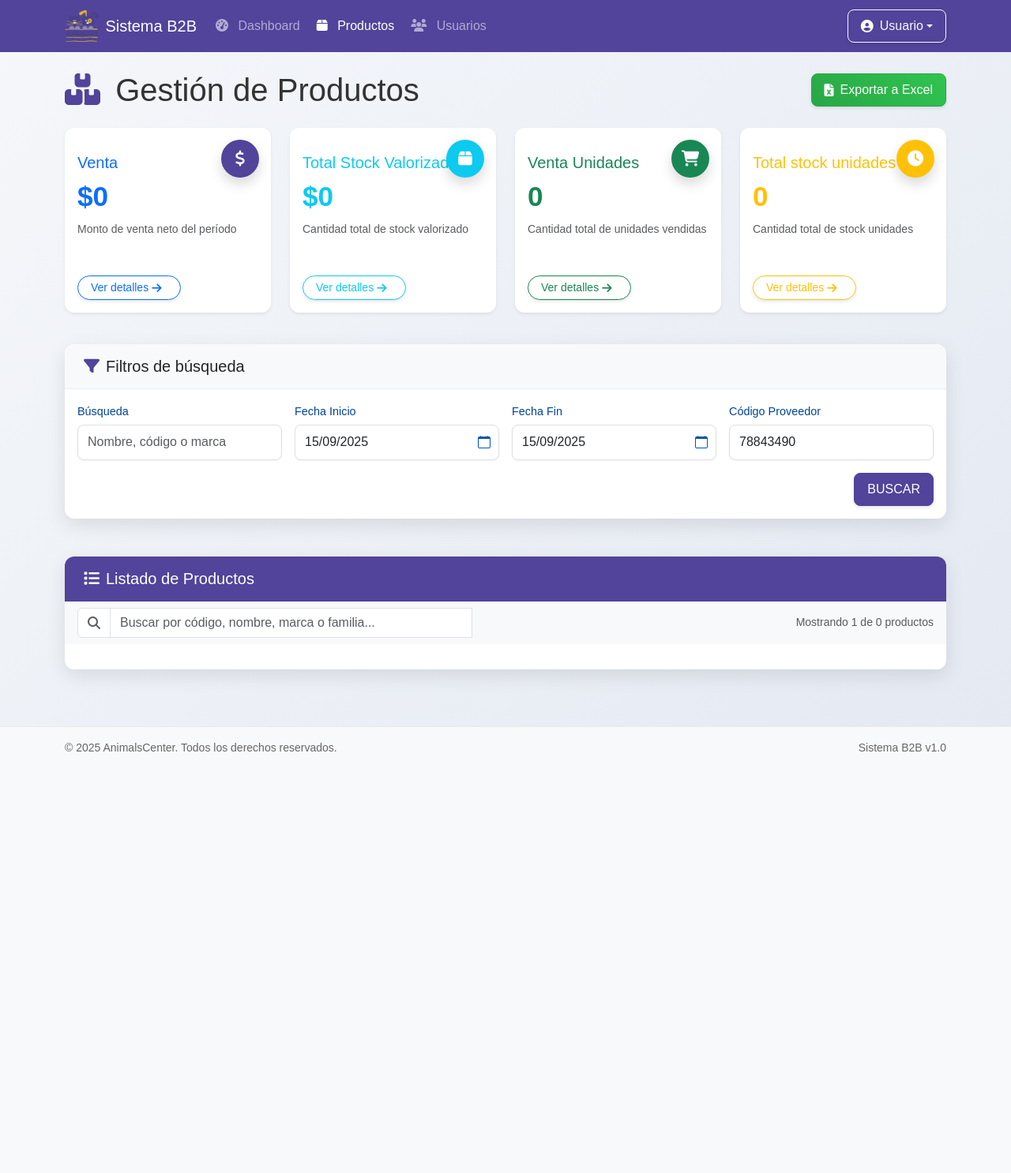
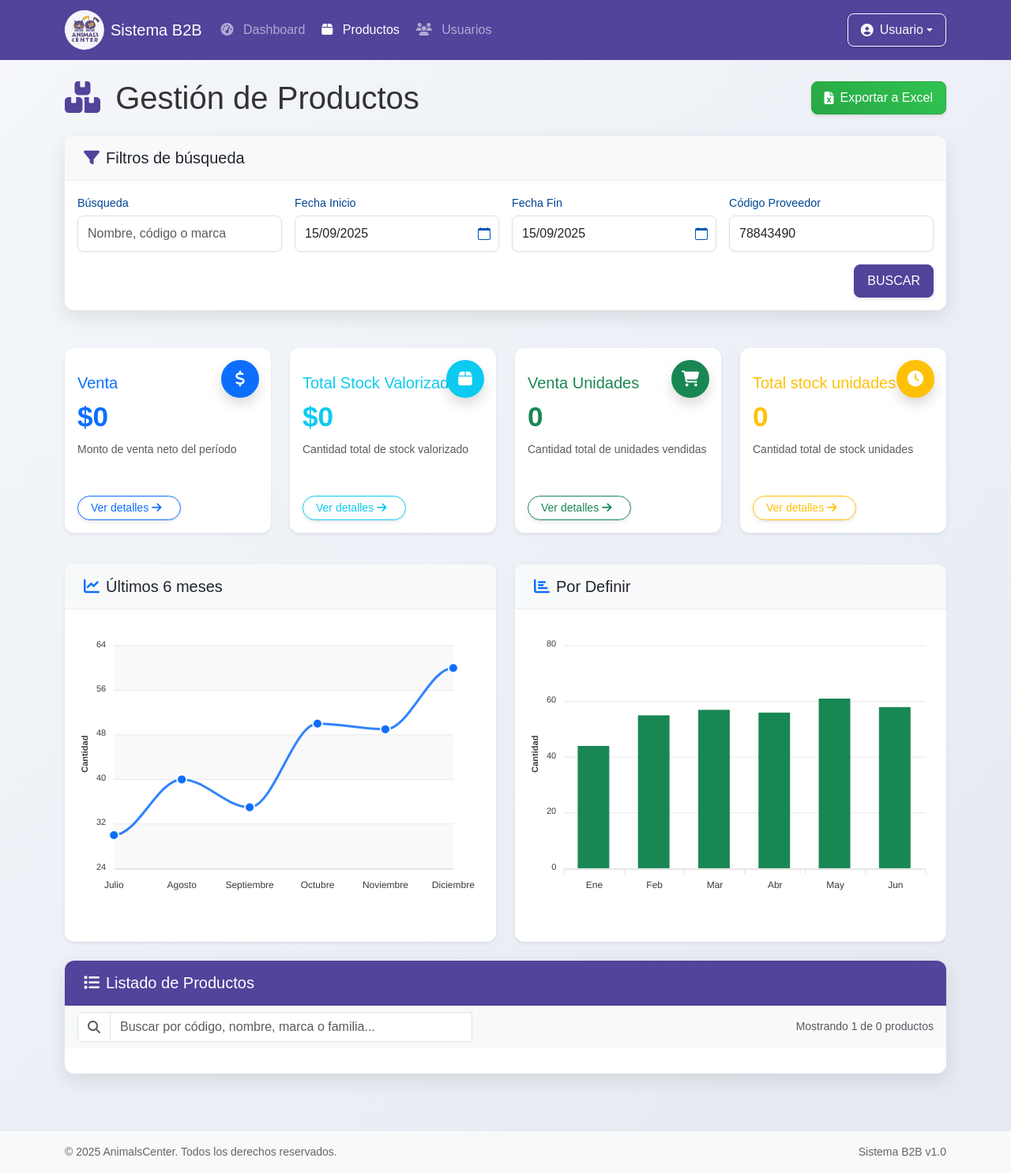
Before and after one commit to Aplicaciones-Web-Chile/animalscenter-b2b, a PHP site: page /productos.php in a window 1280 px wide. Shown: the whole page at 79% size. Before the commit the page ends 952 px from the top, so only its background shows below. Run offline with PHP 8.4, Linux system fonts and the light colour scheme; a user stored in the database is signed in; data that the repository does not hold is empty; some libraries are stand-ins or nearby versions.

Commit message:
Cambios visuales
Se utiliza colores corporativos
Se mejora la visibilidad del logo
Cambios de estructura en Productos

```diff
--- a/public/css/style.css
+++ b/public/css/style.css
@@ -19,6 +19,24 @@ body {
 z-index: -1;
 }
 
+.bg-venta{
+  background-color:#0d6efd;
+}
+
+.btn-venta{
+  color:white;
+  background:linear-gradient(45deg, #4080df, #0d6efd);
+  border-color:#0d6efd;
+}
+
+.btn-venta:hover{
+  color: white;
+  background: linear-gradient(45deg, #0a5eda, #0d6efd);
+  border-color: #0d6efd;
+  transform: translateY(-1px);
+  box-shadow: 0 3px 6px rgba(0, 0, 0, 0.15);
+}
+
 .login-container {
 position: relative;
 z-index: 1;
@@ -29,15 +47,10 @@ body {
 }
 
 .login-card {
-  background-color: rgba(
-    255,
-    255,
-    255,
-    0.95
-  ); /* Fondo blanco con transparencia */
+background-color: rgba(255, 255, 255, 0.95); /* Fondo blanco con transparencia */
 border-radius: 10px;
 padding: 2rem;
-  box-shadow: 0 0 20px rgba(0, 0, 0, 0.2);
+box-shadow: 0 0 20px rgba(0,0,0,0.2);
 }
 
 /* Colores personalizados */
@@ -59,8 +72,7 @@ body {
   transition: all 0.3s ease;
 }
 
-.btn-primary:hover,
-.btn-primary:focus {
+.btn-primary:hover, .btn-primary:focus {
   background-color: var(--secondary-color);
   border-color: var(--secondary-color);
   transform: translateY(-2px);
@@ -69,7 +81,7 @@ body {
 
 /* Mejoras de navegación */
 .navbar-brand img {
-  max-height: 40px;
+  max-height: 50px;
 }
 
 .nav-item {
@@ -223,7 +235,7 @@ body {
 }
 
 .custom-tooltip:hover::before {
-  content: "";
+  content: '';
   position: absolute;
   bottom: 100%;
   left: 50%;
@@ -467,14 +479,8 @@ body {
 
 /* Animaciones */
 @keyframes fadeIn {
-  from {
-    opacity: 0;
-    transform: translateY(20px);
-  }
-  to {
-    opacity: 1;
-    transform: translateY(0);
-  }
+  from { opacity: 0; transform: translateY(20px); }
+  to { opacity: 1; transform: translateY(0); }
 }
 
 .animate-fade-in {
--- a/public/header.php
+++ b/public/header.php
@@ -61,7 +61,7 @@ $pageTitle = $pageTitle ?? 'Sistema B2B';
     <nav class="navbar navbar-expand-lg navbar-dark bg-primary sticky-top">
         <div class="container">
             <a class="navbar-brand d-flex align-items-center" href="dashboard.php">
-                <img src="img/logo.png" alt="Logo" height="40" class="d-inline-block me-2">
+                <img src="img/logo-acenter-fondo.png" alt="Logo" height="50" class="d-inline-block me-2">
                 Sistema B2B
             </a>
             <button class="navbar-toggler" type="button" data-bs-toggle="collapse" data-bs-target="#navbarMain"
--- a/public/productos.php
+++ b/public/productos.php
@@ -193,13 +193,76 @@ if (!isset($respuestaAPI['estado']) || $respuestaAPI['estado'] !== 1) {
         </div>
     </div>
 
+    <!-- Filtros y búsqueda -->
+    <div class="row mb-4">
+        <div class="col-md-12">
+            <div class="card filtros-card">
+                <div class="card-header bg-light">
+                    <div class="d-flex flex-wrap justify-content-between align-items-center">
+                        <h5 class="mb-2 mb-md-0">
+                            <i class="fas fa-filter me-2" style="color: var(--primary-color);"></i>Filtros de búsqueda
+                        </h5>
+
+                        <div class="d-flex flex-wrap align-items-center gap-2 ms-auto">
+                            <?php if (!empty($busqueda)): ?>
+                                <a href="productos.php" class="btn btn-sm btn-outline-secondary">
+                                    <i class="fas fa-times me-1"></i>Limpiar filtros
+                                </a>
+                            <?php endif; ?>
+                        </div>
+                    </div>
+                </div>
+                <div class="card-body">
+                    <form id="form-filtros" action="" method="GET" class="row g-3 filtros-form">
+                        <div class="col-md-3">
+                            <label for="busqueda" class="form-label">Búsqueda</label>
+                            <div class="input-group">
+                                <input type="text" class="form-control" id="busqueda" name="busqueda"
+                                    placeholder="Nombre, código o marca" value="<?php echo htmlspecialchars($busqueda); ?>">
+                            </div>
+                        </div>
+                        <div class="col-md-3">
+                            <label for="fecha_inicio" class="form-label">Fecha Inicio</label>
+                            <input type="text" class="form-control date-input" id="fecha_inicio" name="fecha_inicio"
+                                value="<?php echo htmlspecialchars($fechaInicio); ?>" placeholder="dd/mm/yyyy">
+                        </div>
+                        <div class="col-md-3">
+                            <label for="fecha_fin" class="form-label">Fecha Fin</label>
+                            <input type="text" class="form-control date-input" id="fecha_fin" name="fecha_fin"
+                                value="<?php echo htmlspecialchars($fechaFin); ?>" placeholder="dd/mm/yyyy">
+                        </div>
+                        <?php if ($esAdmin): ?>
+                        <div class="col-md-3">
+                            <label for="proveedor" class="form-label">Código Proveedor</label>
+                            <input type="text" class="form-control" id="proveedor" name="proveedor"
+                                value="<?php echo htmlspecialchars($proveedor); ?>" placeholder="Código Proveedor">
+                        </div>
+                        <?php else: ?>
+                        <!-- Para usuarios no administradores, enviamos el valor del proveedor como campo oculto -->
+                        <input type="hidden" name="proveedor" value="<?php echo htmlspecialchars($proveedor); ?>">
+                        <?php endif; ?>
+
+                        <!-- Botón BUSCAR dentro del formulario -->
+                        <?php if ($esAdmin): ?>
+                            <div class="col-12 d-flex justify-content-end">
+                        <?php else:?>
+                            <div class="col-md-3 d-flex align-items-end">
+                        <?php endif;?>
+                            <button type="submit" class="btn btn-primary">BUSCAR</button>
+                        </div>
+                    </form>
+                </div>
+            </div>
+        </div>
+    </div>
+
     <!-- Tarjetas de información -->
     <div class="row mb-4">
         <!-- Tarjeta 1: Monto de venta neto -->
         <div class="col-md-3 mb-3">
             <div class="card dashboard-card dashboard-card-primary h-100 shadow-sm">
                 <div class="card-body position-relative">
-                    <div class="dashboard-card-icon-wrapper bg-primary shadow">
+                    <div class="dashboard-card-icon-wrapper bg-venta shadow">
                         <i class="fas fa-dollar-sign"></i>
                     </div>
                     <h5 class="card-title text-primary mt-3">Venta</h5>
@@ -298,6 +361,7 @@ if (!isset($respuestaAPI['estado']) || $respuestaAPI['estado'] !== 1) {
             justify-content: center;
         }
 
+
         .dashboard-card-icon-wrapper i {
             font-size: 20px;
             color: white;
@@ -339,64 +403,32 @@ if (!isset($respuestaAPI['estado']) || $respuestaAPI['estado'] !== 1) {
         }
     </style>
 
-    <!-- Filtros y búsqueda -->
+    <!-- Sección de gráficos con ApexCharts -->
     <div class="row mb-4">
-        <div class="col-md-12">
-            <div class="card filtros-card">
+        <!-- Gráfico de línea - Últimos 6 meses -->
+        <div class="col-md-6">
+            <div class="card h-100 shadow-sm">
                 <div class="card-header bg-light">
-                    <div class="d-flex flex-wrap justify-content-between align-items-center">
-                        <h5 class="mb-2 mb-md-0">
-                            <i class="fas fa-filter me-2" style="color: var(--primary-color);"></i>Filtros de búsqueda
-                        </h5>
-
-                        <div class="d-flex flex-wrap align-items-center gap-2 ms-auto">
-                            <?php if (!empty($busqueda)): ?>
-                                <a href="productos.php" class="btn btn-sm btn-outline-secondary">
-                                    <i class="fas fa-times me-1"></i>Limpiar filtros
-                                </a>
-                            <?php endif; ?>
-                        </div>
-                    </div>
+                    <h5 class="mb-0">
+                        <i class="fas fa-chart-line me-2 text-primary"></i>Últimos 6 meses
+                    </h5>
                 </div>
                 <div class="card-body">
-                    <form id="form-filtros" action="" method="GET" class="row g-3 filtros-form">
-                        <div class="col-md-3">
-                            <label for="busqueda" class="form-label">Búsqueda</label>
-                            <div class="input-group">
-                                <input type="text" class="form-control" id="busqueda" name="busqueda"
-                                    placeholder="Nombre, código o marca" value="<?php echo htmlspecialchars($busqueda); ?>">
-                            </div>
-                        </div>
-                        <div class="col-md-3">
-                            <label for="fecha_inicio" class="form-label">Fecha Inicio</label>
-                            <input type="text" class="form-control date-input" id="fecha_inicio" name="fecha_inicio"
-                                value="<?php echo htmlspecialchars($fechaInicio); ?>" placeholder="dd/mm/yyyy">
-                        </div>
-                        <div class="col-md-3">
-                            <label for="fecha_fin" class="form-label">Fecha Fin</label>
-                            <input type="text" class="form-control date-input" id="fecha_fin" name="fecha_fin"
-                                value="<?php echo htmlspecialchars($fechaFin); ?>" placeholder="dd/mm/yyyy">
-                        </div>
-                        <?php if ($esAdmin): ?>
-                        <div class="col-md-3">
-                            <label for="proveedor" class="form-label">Código Proveedor</label>
-                            <input type="text" class="form-control" id="proveedor" name="proveedor"
-                                value="<?php echo htmlspecialchars($proveedor); ?>" placeholder="Código Proveedor">
-                        </div>
-                        <?php else: ?>
-                        <!-- Para usuarios no administradores, enviamos el valor del proveedor como campo oculto -->
-                        <input type="hidden" name="proveedor" value="<?php echo htmlspecialchars($proveedor); ?>">
-                        <?php endif; ?>
+                    <div id="lineChart"></div>
+                </div>
+            </div>
+        </div>
 
-                        <!-- Botón BUSCAR dentro del formulario -->
-                        <?php if ($esAdmin): ?>
-                            <div class="col-12 d-flex justify-content-end">
-                        <?php else:?>
-                            <div class="col-md-3 d-flex align-items-end">
-                        <?php endif;?>
-                            <button type="submit" class="btn btn-primary">BUSCAR</button>
-                        </div>
-                    </form>
+        <!-- Gráfico de columnas - Por Definir -->
+        <div class="col-md-6">
+            <div class="card h-100 shadow-sm">
+                <div class="card-header bg-light">
+                    <h5 class="mb-0">
+                        <i class="fas fa-chart-bar me-2 text-primary"></i>Por Definir
+                    </h5>
+                </div>
+                <div class="card-body">
+                    <div id="columnChart"></div>
                 </div>
             </div>
         </div>
@@ -843,7 +875,7 @@ document.addEventListener('DOMContentLoaded', function() {
 <div class="modal fade" id="modalVentaNeta" tabindex="-1" aria-labelledby="modalVentaNetaLabel" aria-hidden="true">
     <div class="modal-dialog modal-dialog-centered modal-xl">
         <div class="modal-content">
-            <div class="modal-header bg-primary text-white">
+            <div class="modal-header bg-venta text-white">
                 <h5 class="modal-title" id="modalVentaNetaLabel">
                     <i class="fas fa-dollar-sign me-2"></i> Detalle de Venta Neta
                 </h5>
@@ -895,7 +927,7 @@ document.addEventListener('DOMContentLoaded', function() {
                 </div>
                 <div>
                     <button type="button" class="btn btn-secondary me-2" data-bs-dismiss="modal">Cerrar</button>
-                    <a href="exportar.php?tipo=detalle_venta_neta&fecha_inicio=<?php echo urlencode($fechaInicio); ?>&fecha_fin=<?php echo urlencode($fechaFin); ?>&proveedor=<?php echo urlencode($proveedor); ?>" class="btn btn-primary btn-lg">
+                    <a href="exportar.php?tipo=detalle_venta_neta&fecha_inicio=<?php echo urlencode($fechaInicio); ?>&fecha_fin=<?php echo urlencode($fechaFin); ?>&proveedor=<?php echo urlencode($proveedor); ?>" class="btn btn-venta btn-lg">
                         <i class="fas fa-file-excel me-2"></i>Exportar a Excel
                     </a>
                 </div>
@@ -1330,6 +1362,121 @@ document.addEventListener('DOMContentLoaded', function() {
 
 </style>
 
+<!-- ApexCharts CDN -->
+<script src="https://cdn.jsdelivr.net/npm/apexcharts"></script>
+
+<script>
+// Configuración del gráfico de línea - Últimos 6 meses
+var lineChartOptions = {
+    series: [{
+        name: 'Ventas',
+        data: [30, 40, 35, 50, 49, 60]
+    }],
+    chart: {
+        height: 350,
+        type: 'line',
+        toolbar: {
+            show: false
+        }
+    },
+    colors: ['#0d6efd'],
+    dataLabels: {
+        enabled: false
+    },
+    stroke: {
+        curve: 'smooth',
+        width: 3
+    },
+    xaxis: {
+        categories: ['Julio', 'Agosto', 'Septiembre', 'Octubre', 'Noviembre', 'Diciembre']
+    },
+    yaxis: {
+        title: {
+            text: 'Cantidad'
+        }
+    },
+    grid: {
+        borderColor: '#e7e7e7',
+        row: {
+            colors: ['#f3f3f3', 'transparent'],
+            opacity: 0.5
+        }
+    },
+    markers: {
+        size: 6,
+        colors: ['#0d6efd'],
+        strokeColors: '#fff',
+        strokeWidth: 2,
+        hover: {
+            size: 8
+        }
+    }
+};
+
+// Configuración del gráfico de columnas - Por Definir
+var columnChartOptions = {
+    series: [{
+        name: 'Productos',
+        data: [44, 55, 57, 56, 61, 58]
+    }],
+    chart: {
+        type: 'bar',
+        height: 350,
+        toolbar: {
+            show: false
+        }
+    },
+    colors: ['#198754'],
+    plotOptions: {
+        bar: {
+            horizontal: false,
+            columnWidth: '55%',
+            endingShape: 'rounded'
+        }
+    },
+    dataLabels: {
+        enabled: false
+    },
+    stroke: {
+        show: true,
+        width: 2,
+        colors: ['transparent']
+    },
+    xaxis: {
+        categories: ['Ene', 'Feb', 'Mar', 'Abr', 'May', 'Jun']
+    },
+    yaxis: {
+        title: {
+            text: 'Cantidad'
+        }
+    },
+    fill: {
+        opacity: 1
+    },
+    tooltip: {
+        y: {
+            formatter: function (val) {
+                return val + " productos"
+            }
+        }
+    },
+    grid: {
+        borderColor: '#e7e7e7'
+    }
+};
+
+// Renderizar los gráficos cuando el DOM esté listo
+document.addEventListener('DOMContentLoaded', function() {
+    // Gráfico de línea
+    var lineChart = new ApexCharts(document.querySelector("#lineChart"), lineChartOptions);
+    lineChart.render();
+
+    // Gráfico de columnas
+    var columnChart = new ApexCharts(document.querySelector("#columnChart"), columnChartOptions);
+    columnChart.render();
+});
+</script>
+
 <?php
 // Incluir el pie de página
 include 'footer.php';
```
Also changed, not shown: public/img/logo-acenter-fondo.png (added). Lines whose indentation alone changed are shown as unchanged.
